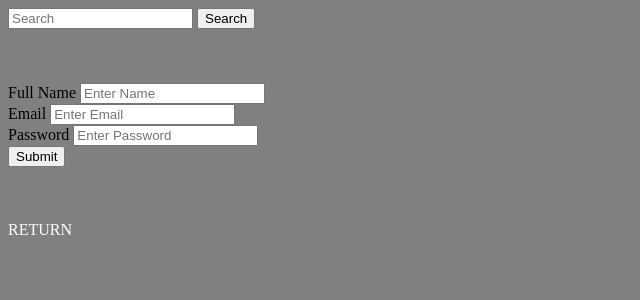
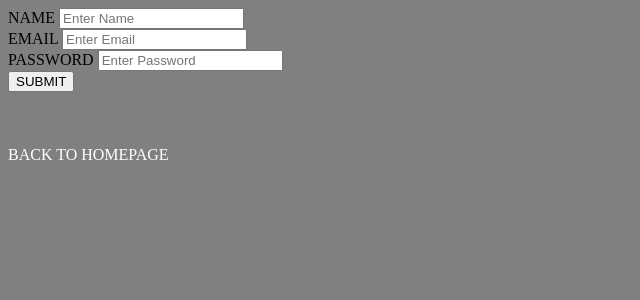
Before and after one commit to bbhramfer/pdo_optimize_skillstest, a PHP site: page /add.php in a window 1280 px wide. Shown: the top 300 px of the page, without its empty margins (0-640 px from the left). Run offline with PHP 8.4, Linux system fonts and the light colour scheme.

Commit message:
fixed add functions

```diff
--- a/add.php
+++ b/add.php
@@ -3,29 +3,21 @@
 ?>
 
 <div>
-    <form action="search.php" method="get"></form>
-    <input type="text" name="search" placeholder="Search">
-    <button type="button">Search</button>
-</div>
-<br><br><br>
+    <form action="add_user.php" method="post">
         <div>
-    <form action="add_user.php" method="POST">
-    <div>
-        <label for="name">Full Name</label>
-        <input type="text" placeholder="Enter Name" name="name" required>
+            <label for="name">NAME</label>
+            <input type="text" name="name" placeholder="Enter Name" required>
         </div>
         <div>
-        <label for="email">Email</label>
-        <input type="text" placeholder="Enter Email" name="email" required>
+            <label for="email">EMAIL</label>
+            <input type="text" name="email" placeholder="Enter Email" required>
         </div>
         <div>
-        <label for="password">Password</label>
-        <input type="text" placeholder="Enter Password" name="password" required>
+            <label for="password">PASSWORD</label>
+            <input type="text" name="password" placeholder="Enter Password" required>
         </div>
-    <button type="submit" name="add">Submit</button>
+        <button type="submit" name="add">SUBMIT</button>
     </form>
 </div>
 <br><br><br>
-<div>
-    <a href="index.php">RETURN</a>
-</div>
+<a href="index.php">BACK TO HOMEPAGE</a>
```
Also changed, not shown: add_user.php (+7 -7 lines), README.md. Lines whose indentation alone changed are shown as unchanged.
